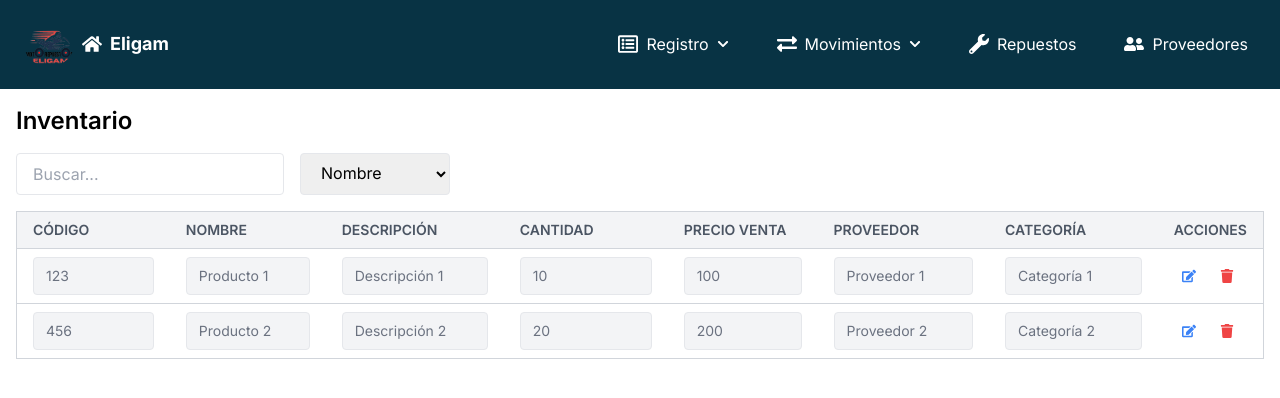
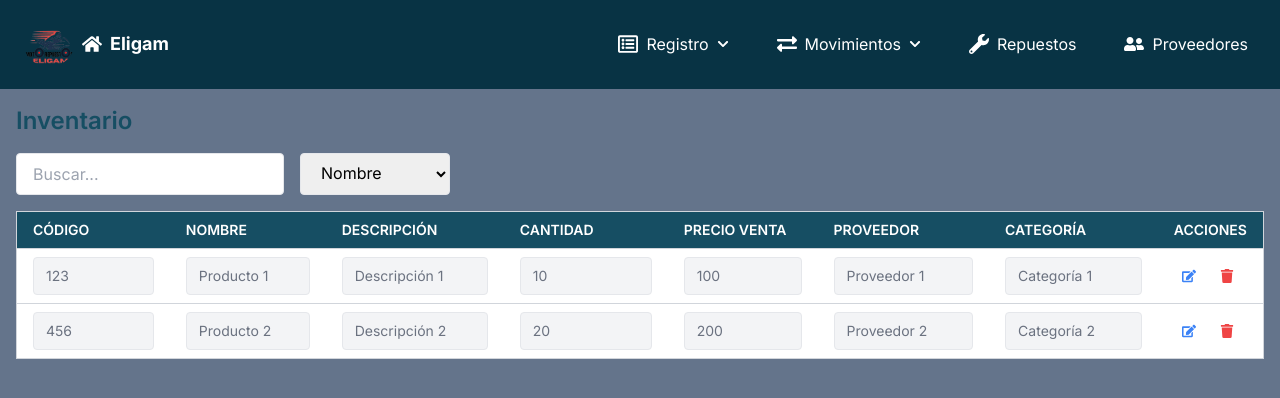
Before and after one commit to yeikoa/Sistema_de_inventario, a Next.js app: page /dashboard/repuestosAlmacen in a window 1280 px wide. Shown: the top 398 px of the page. Built offline with nearby package versions, Linux system fonts and the light colour scheme.

Commit message:
colores almacen

```diff
--- a/src/app/dashboard/repuestosAlmacen/page.jsx
+++ b/src/app/dashboard/repuestosAlmacen/page.jsx
@@ -84,8 +84,9 @@ function ProductTable() {
   });
 
   return (
+    <div className='min-h-screen bg-slate-500'>
     <div className="container mx-auto p-4">
-      <h1 className="text-2xl font-semibold mb-4">Inventario</h1>
+      <h1 className="text-2xl font-semibold mb-4 text-cyan-900">Inventario</h1>
       <div className="mb-4 flex space-x-4">
         <input
           type="text"
@@ -110,23 +111,23 @@ function ProductTable() {
       </div>
       <div className="overflow-x-auto">
         <table className="min-w-full bg-white border border-gray-300">
-          <thead className="bg-gray-100">
+          <thead className="bg-cyan-900 text-white">
             <tr>
-              <th className="py-2 px-4 border-b border-gray-300 text-left text-sm uppercase font-semibold text-gray-600">Código</th>
-              <th className="py-2 px-4 border-b border-gray-300 text-left text-sm uppercase font-semibold text-gray-600">Nombre</th>
-              <th className="py-2 px-4 border-b border-gray-300 text-left text-sm uppercase font-semibold text-gray-600">Descripción</th>
-              <th className="py-2 px-4 border-b border-gray-300 text-left text-sm uppercase font-semibold text-gray-600">Cantidad</th>
-              <th className="py-2 px-4 border-b border-gray-300 text-left text-sm uppercase font-semibold text-gray-600">Precio Venta</th>
-              <th className="py-2 px-4 border-b border-gray-300 text-left text-sm uppercase font-semibold text-gray-600">Proveedor</th>
-              <th className="py-2 px-4 border-b border-gray-300 text-left text-sm uppercase font-semibold text-gray-600">Categoría</th>
-              <th className="py-2 px-4 border-b border-gray-300 text-left text-sm uppercase font-semibold text-gray-600">Acciones</th>
+              <th className="py-2 px-4 border-b border-gray-300 text-left text-sm uppercase font-semibold">Código</th>
+              <th className="py-2 px-4 border-b border-gray-300 text-left text-sm uppercase font-semibold">Nombre</th>
+              <th className="py-2 px-4 border-b border-gray-300 text-left text-sm uppercase font-semibold">Descripción</th>
+              <th className="py-2 px-4 border-b border-gray-300 text-left text-sm uppercase font-semibold">Cantidad</th>
+              <th className="py-2 px-4 border-b border-gray-300 text-left text-sm uppercase font-semibold">Precio Venta</th>
+              <th className="py-2 px-4 border-b border-gray-300 text-left text-sm uppercase font-semibold">Proveedor</th>
+              <th className="py-2 px-4 border-b border-gray-300 text-left text-sm uppercase font-semibold">Categoría</th>
+              <th className="py-2 px-4 border-b border-gray-300 text-left text-sm uppercase font-semibold">Acciones</th>
             </tr>
           </thead>
           <tbody>
             {filteredData.map((row, index) => {
               const isEditing = editingRow && editingRow.index === index;
               return (
-                <tr key={index} className={isEditing ? 'bg-yellow-100' : ''}>
+                <tr key={index} className={isEditing ? 'bg-cyan-100' : 'bg-white'}>
                   {Object.keys(row).map((key) => (
                     <td key={key} className="py-2 px-4 border-b border-gray-300 text-sm">
                       <input
@@ -155,6 +156,7 @@ function ProductTable() {
         </table>
       </div>
     </div>
+    </div>
   );
 }
 
```
